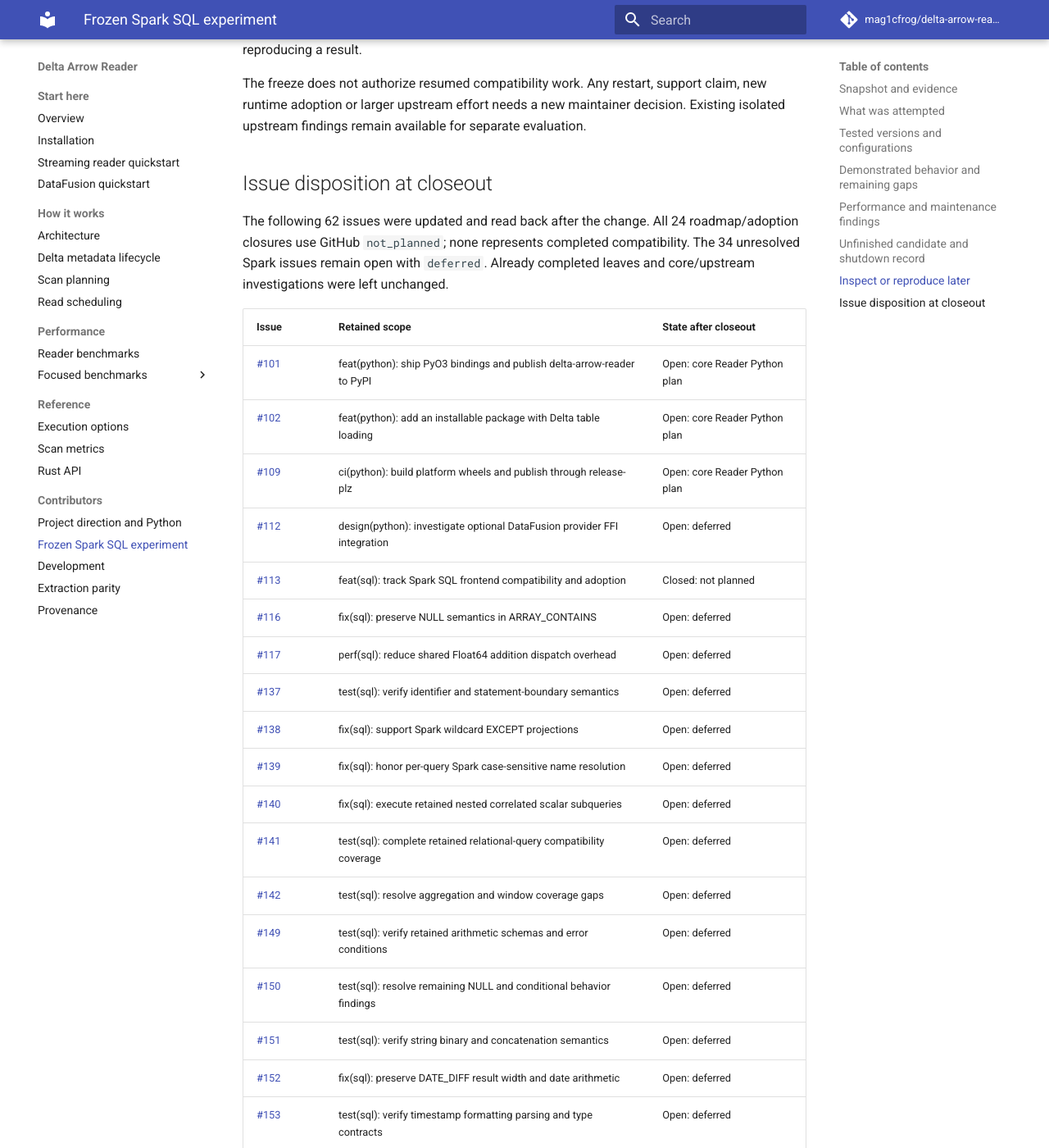
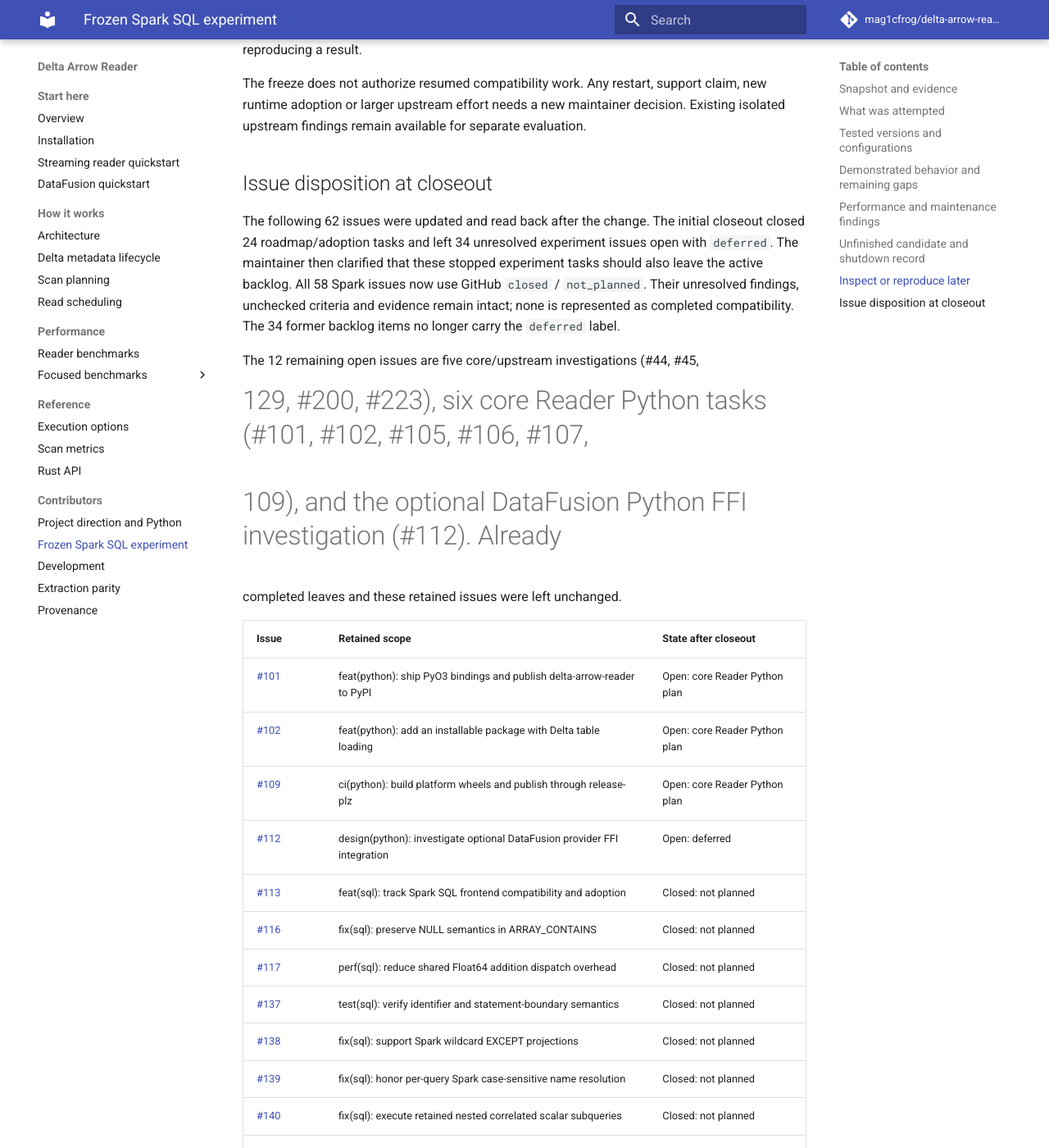
Before and after one commit to mag1cfrog/delta-arrow-reader, an MkDocs documentation site: the page built from docs/content/spark-sql-experiment.md, in a window 1280 px wide and 1400 px high, scrolled down 4484 px. Shown: the whole window at 82% size. Built offline with MkDocs 1.6.1 and Material for MkDocs 9.7.7, drawn with Linux system fonts in a browser that asks for light colours; comment, search, counter and statistics services are not loaded; some of the changed text lies outside the part shown.

Commit message:
docs: record closure of stopped Spark issue backlog

```diff
--- a/docs/content/spark-sql-experiment.md
+++ b/docs/content/spark-sql-experiment.md
@@ -197,10 +197,18 @@ evaluation.
 
 ## Issue disposition at closeout
 
-The following 62 issues were updated and read back after the change. All 24
-roadmap/adoption closures use GitHub `not_planned`; none represents completed
-compatibility. The 34 unresolved Spark issues remain open with `deferred`.
-Already completed leaves and core/upstream investigations were left unchanged.
+The following 62 issues were updated and read back after the change. The initial
+closeout closed 24 roadmap/adoption tasks and left 34 unresolved experiment issues
+open with `deferred`. The maintainer then clarified that these stopped experiment
+tasks should also leave the active backlog. All 58 Spark issues now use GitHub
+`closed` / `not_planned`. Their unresolved findings, unchecked criteria and evidence
+remain intact; none is represented as completed compatibility. The 34 former
+backlog items no longer carry the `deferred` label.
+
+The 12 remaining open issues are five core/upstream investigations (#44, #45,
+#129, #200, #223), six core Reader Python tasks (#101, #102, #105, #106, #107,
+#109), and the optional DataFusion Python FFI investigation (#112). Already
+completed leaves and these retained issues were left unchanged.
 
 | Issue | Retained scope | State after closeout |
 | --- | --- | --- |
@@ -209,31 +217,31 @@ Already completed leaves and core/upstream investigations were left unchanged.
 | [#109](https://github.com/mag1cfrog/delta-arrow-reader/issues/109) | ci(python): build platform wheels and publish through release-plz | Open: core Reader Python plan |
 | [#112](https://github.com/mag1cfrog/delta-arrow-reader/issues/112) | design(python): investigate optional DataFusion provider FFI integration | Open: deferred |
 | [#113](https://github.com/mag1cfrog/delta-arrow-reader/issues/113) | feat(sql): track Spark SQL frontend compatibility and adoption | Closed: not planned |
-| [#116](https://github.com/mag1cfrog/delta-arrow-reader/issues/116) | fix(sql): preserve NULL semantics in ARRAY_CONTAINS | Open: deferred |
-| [#117](https://github.com/mag1cfrog/delta-arrow-reader/issues/117) | perf(sql): reduce shared Float64 addition dispatch overhead | Open: deferred |
-| [#137](https://github.com/mag1cfrog/delta-arrow-reader/issues/137) | test(sql): verify identifier and statement-boundary semantics | Open: deferred |
-| [#138](https://github.com/mag1cfrog/delta-arrow-reader/issues/138) | fix(sql): support Spark wildcard EXCEPT projections | Open: deferred |
-| [#139](https://github.com/mag1cfrog/delta-arrow-reader/issues/139) | fix(sql): honor per-query Spark case-sensitive name resolution | Open: deferred |
-| [#140](https://github.com/mag1cfrog/delta-arrow-reader/issues/140) | fix(sql): execute retained nested correlated scalar subqueries | Open: deferred |
-| [#141](https://github.com/mag1cfrog/delta-arrow-reader/issues/141) | test(sql): complete retained relational-query compatibility coverage | Open: deferred |
-| [#142](https://github.com/mag1cfrog/delta-arrow-reader/issues/142) | test(sql): resolve aggregation and window coverage gaps | Open: deferred |
-| [#149](https://github.com/mag1cfrog/delta-arrow-reader/issues/149) | test(sql): verify retained arithmetic schemas and error conditions | Open: deferred |
-| [#150](https://github.com/mag1cfrog/delta-arrow-reader/issues/150) | test(sql): resolve remaining NULL and conditional behavior findings | Open: deferred |
-| [#151](https://github.com/mag1cfrog/delta-arrow-reader/issues/151) | test(sql): verify string binary and concatenation semantics | Open: deferred |
-| [#152](https://github.com/mag1cfrog/delta-arrow-reader/issues/152) | fix(sql): preserve DATE_DIFF result width and date arithmetic | Open: deferred |
-| [#153](https://github.com/mag1cfrog/delta-arrow-reader/issues/153) | test(sql): verify timestamp formatting parsing and type contracts | Open: deferred |
-| [#154](https://github.com/mag1cfrog/delta-arrow-reader/issues/154) | fix(sql): preserve Spark DST gap and overlap conversions | Open: deferred |
-| [#155](https://github.com/mag1cfrog/delta-arrow-reader/issues/155) | fix(sql): preserve non-ANSI ELEMENT_AT bounds behavior | Open: deferred |
-| [#156](https://github.com/mag1cfrog/delta-arrow-reader/issues/156) | test(sql): verify nested values maps and explode contracts | Open: deferred |
-| [#157](https://github.com/mag1cfrog/delta-arrow-reader/issues/157) | perf(sql): evaluate retained analyzer and planning costs | Open: deferred |
-| [#158](https://github.com/mag1cfrog/delta-arrow-reader/issues/158) | perf(sql): evaluate division rounding and allocator-sensitive controls | Open: deferred |
-| [#159](https://github.com/mag1cfrog/delta-arrow-reader/issues/159) | perf(sql): evaluate cast buffer ownership and conversion fallbacks | Open: deferred |
-| [#160](https://github.com/mag1cfrog/delta-arrow-reader/issues/160) | perf(sql): evaluate floating comparison and IN costs | Open: deferred |
-| [#161](https://github.com/mag1cfrog/delta-arrow-reader/issues/161) | perf(sql): evaluate floating joins projected IN and COUNT costs | Open: deferred |
-| [#162](https://github.com/mag1cfrog/delta-arrow-reader/issues/162) | perf(sql): evaluate grouping normalization IDs and bit permutation | Open: deferred |
-| [#163](https://github.com/mag1cfrog/delta-arrow-reader/issues/163) | perf(sql): evaluate DOUBLE arithmetic and final Decimal conversion | Open: deferred |
-| [#164](https://github.com/mag1cfrog/delta-arrow-reader/issues/164) | perf(sql): validate the selected runtime on real Delta streams | Open: deferred |
-| [#165](https://github.com/mag1cfrog/delta-arrow-reader/issues/165) | build(sql): reproduce the selected Spark runtime and integration checks | Open: deferred |
+| [#116](https://github.com/mag1cfrog/delta-arrow-reader/issues/116) | fix(sql): preserve NULL semantics in ARRAY_CONTAINS | Closed: not planned |
+| [#117](https://github.com/mag1cfrog/delta-arrow-reader/issues/117) | perf(sql): reduce shared Float64 addition dispatch overhead | Closed: not planned |
+| [#137](https://github.com/mag1cfrog/delta-arrow-reader/issues/137) | test(sql): verify identifier and statement-boundary semantics | Closed: not planned |
+| [#138](https://github.com/mag1cfrog/delta-arrow-reader/issues/138) | fix(sql): support Spark wildcard EXCEPT projections | Closed: not planned |
+| [#139](https://github.com/mag1cfrog/delta-arrow-reader/issues/139) | fix(sql): honor per-query Spark case-sensitive name resolution | Closed: not planned |
+| [#140](https://github.com/mag1cfrog/delta-arrow-reader/issues/140) | fix(sql): execute retained nested correlated scalar subqueries | Closed: not planned |
+| [#141](https://github.com/mag1cfrog/delta-arrow-reader/issues/141) | test(sql): complete retained relational-query compatibility coverage | Closed: not planned |
+| [#142](https://github.com/mag1cfrog/delta-arrow-reader/issues/142) | test(sql): resolve aggregation and window coverage gaps | Closed: not planned |
+| [#149](https://github.com/mag1cfrog/delta-arrow-reader/issues/149) | test(sql): verify retained arithmetic schemas and error conditions | Closed: not planned |
+| [#150](https://github.com/mag1cfrog/delta-arrow-reader/issues/150) | test(sql): resolve remaining NULL and conditional behavior findings | Closed: not planned |
+| [#151](https://github.com/mag1cfrog/delta-arrow-reader/issues/151) | test(sql): verify string binary and concatenation semantics | Closed: not planned |
+| [#152](https://github.com/mag1cfrog/delta-arrow-reader/issues/152) | fix(sql): preserve DATE_DIFF result width and date arithmetic | Closed: not planned |
+| [#153](https://github.com/mag1cfrog/delta-arrow-reader/issues/153) | test(sql): verify timestamp formatting parsing and type contracts | Closed: not planned |
+| [#154](https://github.com/mag1cfrog/delta-arrow-reader/issues/154) | fix(sql): preserve Spark DST gap and overlap conversions | Closed: not planned |
+| [#155](https://github.com/mag1cfrog/delta-arrow-reader/issues/155) | fix(sql): preserve non-ANSI ELEMENT_AT bounds behavior | Closed: not planned |
+| [#156](https://github.com/mag1cfrog/delta-arrow-reader/issues/156) | test(sql): verify nested values maps and explode contracts | Closed: not planned |
+| [#157](https://github.com/mag1cfrog/delta-arrow-reader/issues/157) | perf(sql): evaluate retained analyzer and planning costs | Closed: not planned |
+| [#158](https://github.com/mag1cfrog/delta-arrow-reader/issues/158) | perf(sql): evaluate division rounding and allocator-sensitive controls | Closed: not planned |
+| [#159](https://github.com/mag1cfrog/delta-arrow-reader/issues/159) | perf(sql): evaluate cast buffer ownership and conversion fallbacks | Closed: not planned |
+| [#160](https://github.com/mag1cfrog/delta-arrow-reader/issues/160) | perf(sql): evaluate floating comparison and IN costs | Closed: not planned |
+| [#161](https://github.com/mag1cfrog/delta-arrow-reader/issues/161) | perf(sql): evaluate floating joins projected IN and COUNT costs | Closed: not planned |
+| [#162](https://github.com/mag1cfrog/delta-arrow-reader/issues/162) | perf(sql): evaluate grouping normalization IDs and bit permutation | Closed: not planned |
+| [#163](https://github.com/mag1cfrog/delta-arrow-reader/issues/163) | perf(sql): evaluate DOUBLE arithmetic and final Decimal conversion | Closed: not planned |
+| [#164](https://github.com/mag1cfrog/delta-arrow-reader/issues/164) | perf(sql): validate the selected runtime on real Delta streams | Closed: not planned |
+| [#165](https://github.com/mag1cfrog/delta-arrow-reader/issues/165) | build(sql): reproduce the selected Spark runtime and integration checks | Closed: not planned |
 | [#166](https://github.com/mag1cfrog/delta-arrow-reader/issues/166) | docs(sql): record the tested Spark support and adoption decision | Closed: not planned |
 | [#167](https://github.com/mag1cfrog/delta-arrow-reader/issues/167) | track(sql): Spark SQL compatibility | Closed: not planned |
 | [#168](https://github.com/mag1cfrog/delta-arrow-reader/issues/168) | track(sql): Spark SQL performance validation | Closed: not planned |
@@ -257,19 +265,20 @@ Already completed leaves and core/upstream investigations were left unchanged.
 | [#186](https://github.com/mag1cfrog/delta-arrow-reader/issues/186) | track(sql): P06 Grouping ordering and windows | Closed: not planned |
 | [#187](https://github.com/mag1cfrog/delta-arrow-reader/issues/187) | track(sql): P07 Arithmetic and final Decimal conversion | Closed: not planned |
 | [#188](https://github.com/mag1cfrog/delta-arrow-reader/issues/188) | track(sql): P08 Real Delta query and stream profile | Closed: not planned |
-| [#189](https://github.com/mag1cfrog/delta-arrow-reader/issues/189) | test(sql): verify retained execution-extension contracts | Open: deferred |
-| [#190](https://github.com/mag1cfrog/delta-arrow-reader/issues/190) | test(sql): verify retained Delta-provider integration | Open: deferred |
-| [#191](https://github.com/mag1cfrog/delta-arrow-reader/issues/191) | test(sql): verify retained planning and stream lifecycle | Open: deferred |
-| [#192](https://github.com/mag1cfrog/delta-arrow-reader/issues/192) | test(sql): verify explicit unsupported-operation rejection | Open: deferred |
-| [#202](https://github.com/mag1cfrog/delta-arrow-reader/issues/202) | perf(sql): decide checked integer kernel optimization | Open: deferred |
-| [#203](https://github.com/mag1cfrog/delta-arrow-reader/issues/203) | perf(sql): reduce checked arithmetic argument ownership | Open: deferred |
-| [#204](https://github.com/mag1cfrog/delta-arrow-reader/issues/204) | perf(sql): finish checked integer NULL filtering and query validation | Open: deferred |
-| [#206](https://github.com/mag1cfrog/delta-arrow-reader/issues/206) | perf(sql): attribute BROUND query costs after Decimal support | Open: deferred |
-| [#293](https://github.com/mag1cfrog/delta-arrow-reader/issues/293) | fix(sql): preserve row order across local CAST outputs | Open: deferred |
+| [#189](https://github.com/mag1cfrog/delta-arrow-reader/issues/189) | test(sql): verify retained execution-extension contracts | Closed: not planned |
+| [#190](https://github.com/mag1cfrog/delta-arrow-reader/issues/190) | test(sql): verify retained Delta-provider integration | Closed: not planned |
+| [#191](https://github.com/mag1cfrog/delta-arrow-reader/issues/191) | test(sql): verify retained planning and stream lifecycle | Closed: not planned |
+| [#192](https://github.com/mag1cfrog/delta-arrow-reader/issues/192) | test(sql): verify explicit unsupported-operation rejection | Closed: not planned |
+| [#202](https://github.com/mag1cfrog/delta-arrow-reader/issues/202) | perf(sql): decide checked integer kernel optimization | Closed: not planned |
+| [#203](https://github.com/mag1cfrog/delta-arrow-reader/issues/203) | perf(sql): reduce checked arithmetic argument ownership | Closed: not planned |
+| [#204](https://github.com/mag1cfrog/delta-arrow-reader/issues/204) | perf(sql): finish checked integer NULL filtering and query validation | Closed: not planned |
+| [#206](https://github.com/mag1cfrog/delta-arrow-reader/issues/206) | perf(sql): attribute BROUND query costs after Decimal support | Closed: not planned |
+| [#293](https://github.com/mag1cfrog/delta-arrow-reader/issues/293) | fix(sql): preserve row order across local CAST outputs | Closed: not planned |
 
 Issue #149 was already near the issue-body length limit. Its original body is
-unchanged; the [decision comment](https://github.com/mag1cfrog/delta-arrow-reader/issues/149#issuecomment-5853462495)
-and `deferred` label record the freeze.
+unchanged; the [initial freeze comment](https://github.com/mag1cfrog/delta-arrow-reader/issues/149#issuecomment-5853462495)
+and [closure clarification](https://github.com/mag1cfrog/delta-arrow-reader/issues/149#issuecomment-5853638073)
+record both decisions without dropping evidence.
 
 Native roadmap relationships were also changed and verified: #113 no longer
 blocks #102; #112 no longer blocks #109; #113 and #112 are no longer children of
```
